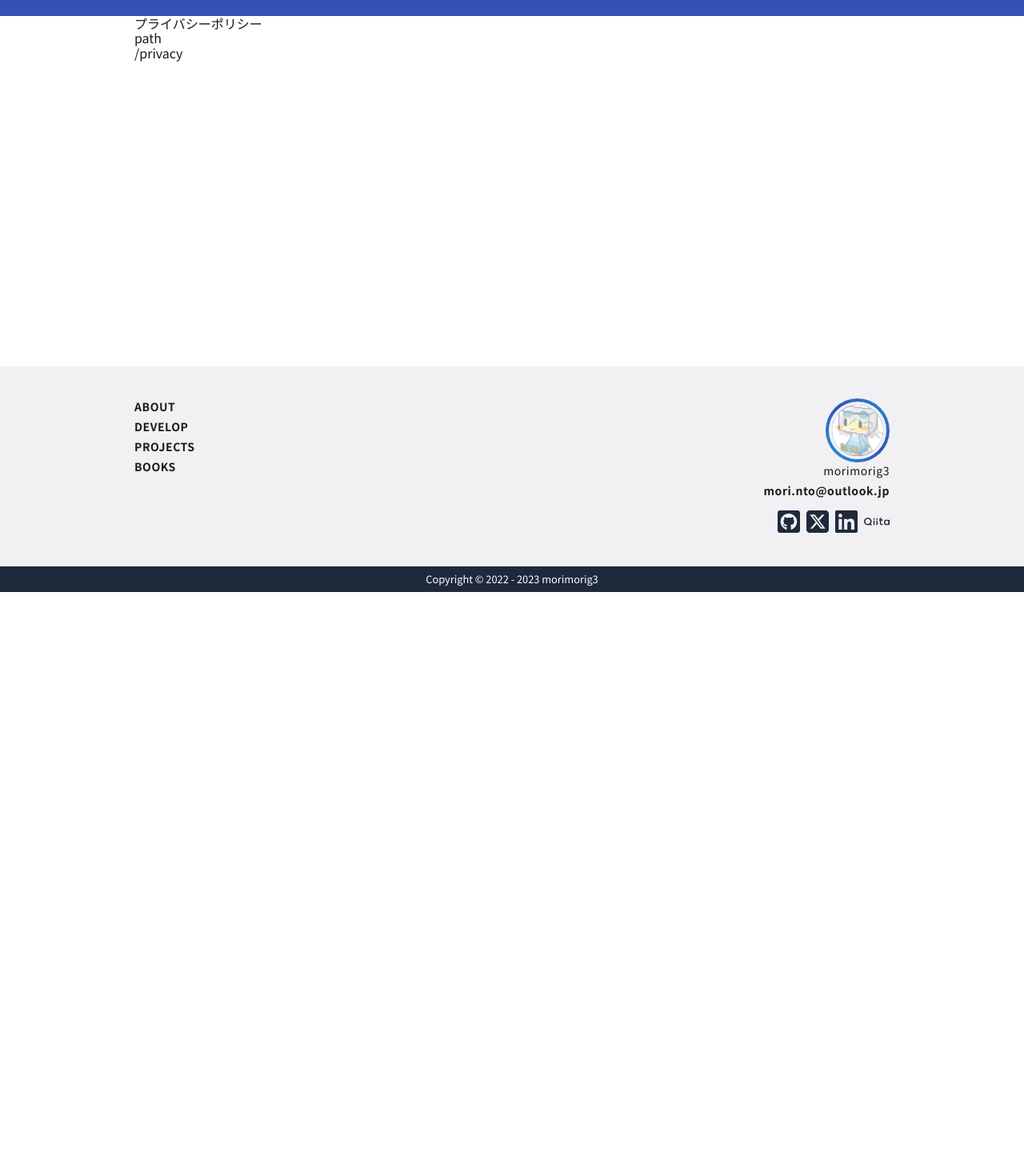
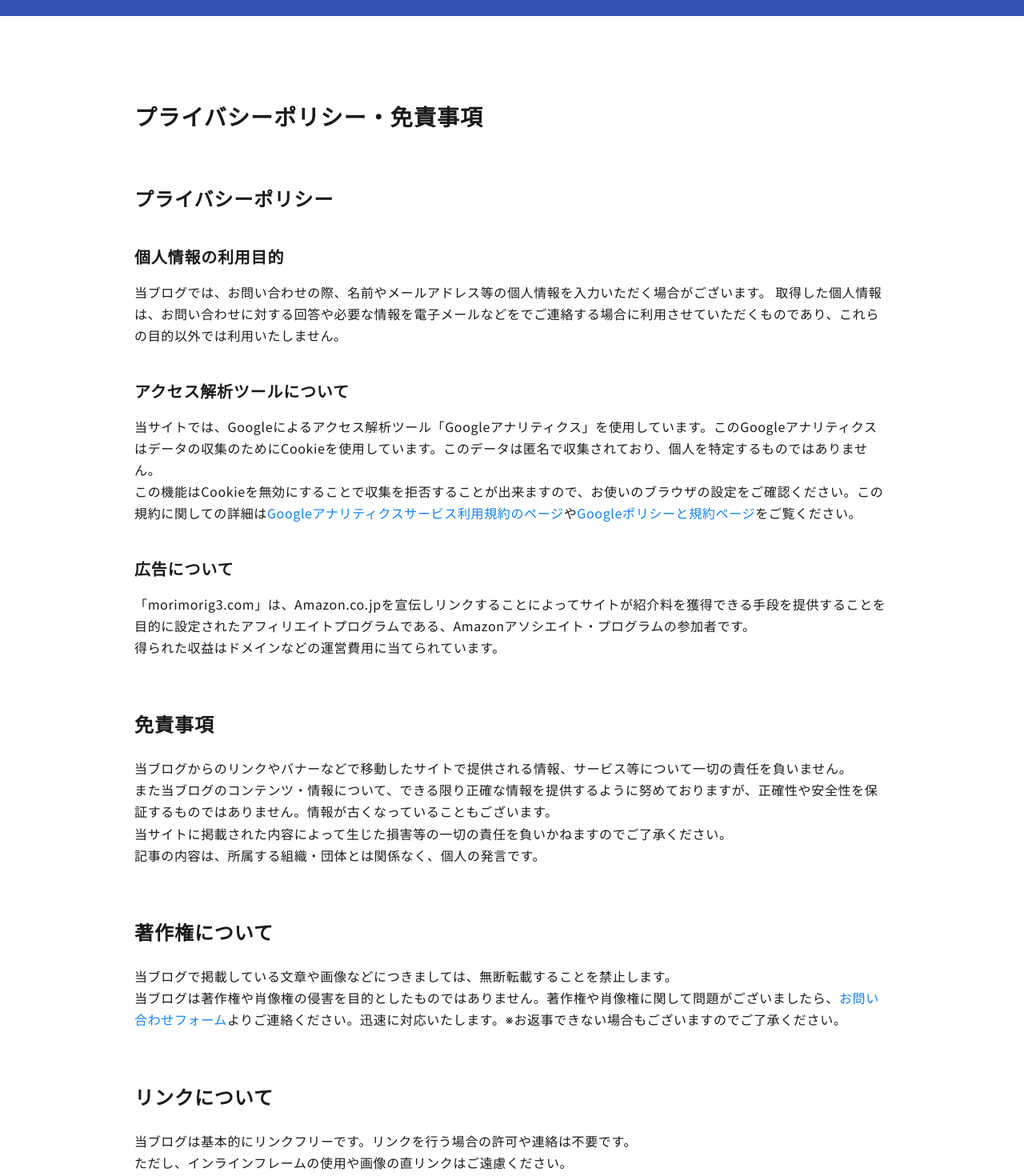
Before and after one commit to morimorig3/my-site-v3, a SvelteKit app: page /privacy in a window 1280 px wide. Shown: the part 60-1530 px from the top of the page at 80% size. Before the commit the page ends 800 px from the top, so only its background shows below. Built offline with nearby package versions, Linux system fonts and the light colour scheme.

Commit message:
feat:プライバシーポリシーページ実装#27 (#28)

```diff
--- a/src/lib/component/BIO.svelte
+++ b/src/lib/component/BIO.svelte
@@ -12,8 +12,9 @@
 			<ProfileIcon />
 		</a>
 		<p class="text-label">morimorig3</p>
-		<a class="text-label font-semibold u-underline-animation py-1" href="mailto:mori.nto@outlook.jp"
-			>mori.nto@outlook.jp</a
+		<a
+			class="text-label text-body font-semibold u-underline-animation py-1"
+			href="mailto:mori.nto@outlook.jp">mori.nto@outlook.jp</a
 		>
 	</div>
 	<ul class="flex gap-x-2">
--- a/src/lib/component/Footer.svelte
+++ b/src/lib/component/Footer.svelte
@@ -12,6 +12,15 @@
 			<FooterNavigation />
 			<BIO />
 		</div>
+		<div class="flex justify-center gap-x-2 text-label-sm leading-6">
+			<a class="text-body" href="/privacy">プライバシーポリシー</a>
+			<a
+				class="text-body"
+				href="https://forms.gle/zh6isNmxAAEhM2iR6"
+				target="_blank"
+				rel="noopener noreferrer">お問合せフォーム</a
+			>
+		</div>
 	</div>
 	<div class="bg-slate-800 grid place-content-center">
 		<CopyRight />
--- a/src/lib/component/FooterNavigation.svelte
+++ b/src/lib/component/FooterNavigation.svelte
@@ -6,7 +6,7 @@
 	<ul class="grid gap-y-1">
 		{#each NAVIGATION_LIST as { path, title }}
 			<li>
-				<a class="inline-block text-label font-semibold u-underline-animation" href={path}
+				<a class="inline-block text-body text-label font-semibold u-underline-animation" href={path}
 					>{title}</a
 				>
 			</li>
--- a/src/routes/+layout.svelte
+++ b/src/routes/+layout.svelte
@@ -14,4 +14,7 @@
 		color: theme(colors.body);
 		line-height: 1.15;
 	}
+	:global(a) {
+		color: theme(colors.link);
+	}
 </style>
--- a/src/routes/privacy/+page.svelte
+++ b/src/routes/privacy/+page.svelte
@@ -1,5 +1,66 @@
-<h1>プライバシーポリシー</h1>
-<dl>
-	<dt>path</dt>
-	<dd>/privacy</dd>
-</dl>
+<div class="text-body py-6 tablet:py-8 laptop:py-10">
+	<h1 class="text-heading-1">プライバシーポリシー・免責事項</h1>
+	<h2 class="text-heading-2">プライバシーポリシー</h2>
+	<h3 class="text-heading-3">個人情報の利用目的</h3>
+	<p>
+		当ブログでは、お問い合わせの際、名前やメールアドレス等の個人情報を入力いただく場合がございます。
+		取得した個人情報は、お問い合わせに対する回答や必要な情報を電子メールなどをでご連絡する場合に利用させていただくものであり、これらの目的以外では利用いたしません。
+	</p>
+	<h3 class="text-heading-3">アクセス解析ツールについて</h3>
+	<p>
+		当サイトでは、Googleによるアクセス解析ツール「Googleアナリティクス」を使用しています。このGoogleアナリティクスはデータの収集のためにCookieを使用しています。このデータは匿名で収集されており、個人を特定するものではありません。
+	</p>
+	<p>
+		この機能はCookieを無効にすることで収集を拒否することが出来ますので、お使いのブラウザの設定をご確認ください。この規約に関しての詳細は<a
+			href="https://marketingplatform.google.com/about/analytics/terms/jp/"
+			target="_blank"
+			rel="noopener noreferrer">Googleアナリティクスサービス利用規約のページ</a
+		>や<a href="https://policies.google.com/technologies/ads?hl=ja">Googleポリシーと規約ページ</a
+		>をご覧ください。
+	</p>
+
+	<h3 class="text-heading-3">広告について</h3>
+
+	<p>
+		「morimorig3.com」は、Amazon.co.jpを宣伝しリンクすることによってサイトが紹介料を獲得できる手段を提供することを目的に設定されたアフィリエイトプログラムである、Amazonアソシエイト・プログラムの参加者です。
+	</p>
+	<p>得られた収益はドメインなどの運営費用に当てられています。</p>
+	<h2 class="text-heading-2">免責事項</h2>
+	<p>
+		当ブログからのリンクやバナーなどで移動したサイトで提供される情報、サービス等について一切の責任を負いません。<br
+		/>
+		また当ブログのコンテンツ・情報について、できる限り正確な情報を提供するように努めておりますが、正確性や安全性を保証するものではありません。情報が古くなっていることもございます。<br
+		/>
+		当サイトに掲載された内容によって生じた損害等の一切の責任を負いかねますのでご了承ください。<br />
+		記事の内容は、所属する組織・団体とは関係なく、個人の発言です。
+	</p>
+	<h2 class="text-heading-2">著作権について</h2>
+	<p>
+		当ブログで掲載している文章や画像などにつきましては、無断転載することを禁止します。<br />
+		当ブログは著作権や肖像権の侵害を目的としたものではありません。著作権や肖像権に関して問題がございましたら、<a
+			href="https://forms.gle/zh6isNmxAAEhM2iR6"
+			target="_blank"
+			rel="noopener noreferrer">お問い合わせフォーム</a
+		>よりご連絡ください。迅速に対応いたします。※お返事できない場合もございますのでご了承ください。
+	</p>
+	<h2 class="text-heading-2">リンクについて</h2>
+	<p>
+		当ブログは基本的にリンクフリーです。リンクを行う場合の許可や連絡は不要です。<br />
+		ただし、インラインフレームの使用や画像の直リンクはご遠慮ください。
+	</p>
+</div>
+
+<style>
+	h1 {
+		margin-top: 64px;
+		margin-bottom: 24px;
+	}
+	h2 {
+		margin-top: 64px;
+		margin-bottom: 24px;
+	}
+	h3 {
+		margin-top: 40px;
+		margin-bottom: 16px;
+	}
+</style>
--- a/tailwind.config.js
+++ b/tailwind.config.js
@@ -19,6 +19,7 @@ export default {
 			},
 			colors: {
 				body: '#1A1A1C',
+				link: '#0f83fd',
 				description: '#626264',
 				placeholder: '#757578',
 				bgPrimary: '#FFFFFF',
@@ -27,18 +28,13 @@ export default {
 				field: '#1A1A1C',
 				divider: '#D8D8DB',
 				primary: 'rgba(30, 64, 175, 0.9)',
-				disabled: '#949497',
-				github: '#181717',
-				xTwitter: '#000000',
-				linkedIn: '#0A66C2',
-				qiita: '#55C500'
+				disabled: '#949497'
 			},
 			fontSize: {
-				'heading-1': ['32px', { lineHeight: 1.5, fontWeight: 500, letterSpacing: '0.04em' }],
-				'heading-2': ['28px', { lineHeight: 1.5, fontWeight: 500, letterSpacing: '0.04em' }],
-				'heading-3': ['24px', { lineHeight: 1.5, fontWeight: 500, letterSpacing: '0.04em' }],
-				'heading-4': ['20px', { lineHeight: 1.5, fontWeight: 500, letterSpacing: '0.04em' }],
-				'heading-5': ['16px', { lineHeight: 1.7, fontWeight: 500, letterSpacing: '0.04em' }],
+				'heading-1': ['28px', { lineHeight: 1.5, fontWeight: 700, letterSpacing: '0.04em' }],
+				'heading-2': ['24px', { lineHeight: 1.5, fontWeight: 700, letterSpacing: '0.04em' }],
+				'heading-3': ['20px', { lineHeight: 1.5, fontWeight: 700, letterSpacing: '0.04em' }],
+				'heading-4': ['16px', { lineHeight: 1.7, fontWeight: 700, letterSpacing: '0.04em' }],
 				title: ['32px', { lineHeight: 1.5, fontWeight: 700, letterSpacing: '0.04em' }],
 				subtitle: ['20px', { lineHeight: 1.5, fontWeight: 700, letterSpacing: '0.04em' }],
 				body: ['16px', { lineHeight: 1.7, letterSpacing: '0.04em' }],
```
